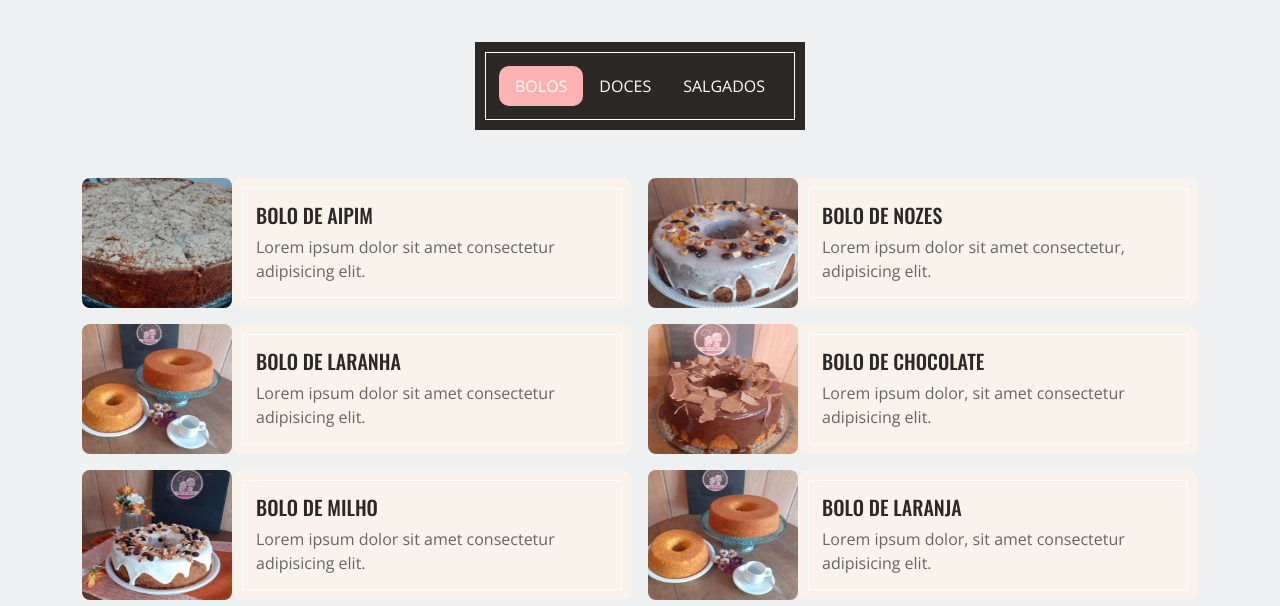
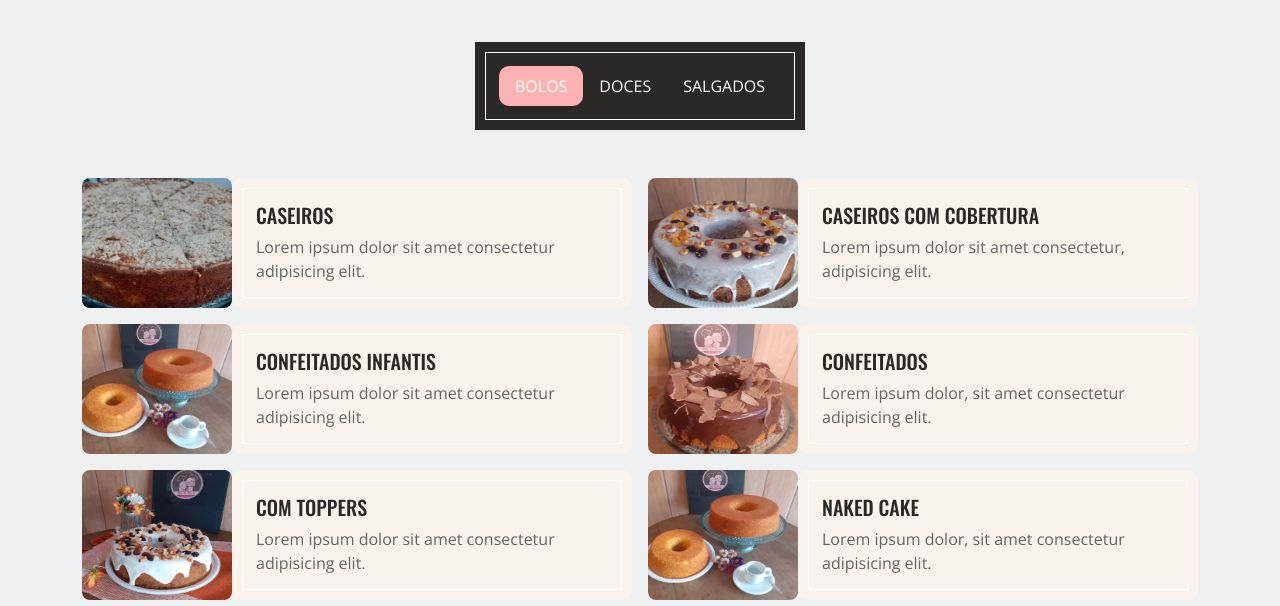
Before and after one commit to hamilton-vivas/projeto-mae-da-maria, a plain HTML site: page menu.html in a window 1280 px wide. Shown: the part 346-952 px from the top of the page. Drawn offline with nearby package versions, Linux system fonts and the light colour scheme.

Commit message:
alteração de títulos de bolos

```diff
--- a/menu.html
+++ b/menu.html
@@ -54,7 +54,6 @@
     <main>
     <!-- Products Start -->
     <section>
-        <section>
         <div class="container-fluid about py-5">
             <div class="container">
                 <div class="section-title position-relative text-center mx-auto mb-5 pb-3" style="max-width: 600px;">
@@ -62,7 +61,8 @@
                     <h2 class="display-4 text-uppercase">Confira nossos produtos</h2>
                 </div>
                 <div class="tab-class text-center">
-                        <ul class="nav nav-pills d-inline-flex justify-content-center bg-dark text-uppercase border-inner p-4 mb-5">
+                    <ul
+                        class="nav nav-pills d-inline-flex justify-content-center bg-dark text-uppercase border-inner p-4 mb-5">
                         <li class="nav-item">
                             <a style="border-radius: 10px;" class="nav-link text-white active" data-bs-toggle="pill" href="#tab-1">BOLOS</a>
                         </li>
@@ -82,7 +82,7 @@
                                             <img class="img-fluid" src="img/bolo-aipim-cobertura.jpg" alt="Imagem de bolo" style="width: 150px; height: 130px; border-radius: 8px;">
                                         </div>
                                         <div class="d-flex flex-column justify-content-center text-start bg-secondary border-inner px-4" style="border-radius: 10px;">
-                                                <h5 class="text-uppercase">Bolo de Aipim</h5>
+                                            <h5 class="text-uppercase">Caseiros</h5>
                                             <span>Lorem ipsum dolor sit amet consectetur adipisicing elit.</span>
                                         </div>
                                     </div>
@@ -93,7 +93,7 @@
                                             <img class="img-fluid" src="img/bolo-nozes-cobertura.jpg" alt="Imagem de bolo" style="width: 150px; height: 130px; border-radius: 8px;">
                                         </div>
                                         <div class="d-flex flex-column justify-content-center text-start bg-secondary border-inner px-4" style="border-radius: 10px;">
-                                                <h5 class="text-uppercase">Bolo de nozes</h5>
+                                            <h5 class="text-uppercase">Caseiros com cobertura</h5>
                                             <span>Lorem ipsum dolor sit amet consectetur, adipisicing elit.</span>
                                         </div>
                                     </div>
@@ -104,7 +104,7 @@
                                             <img class="img-fluid" src="img/bolo-laranja.jpg" alt="Imagem de bolo" style="width: 150px; height: 130px; border-radius: 8px;">
                                             </div>
                                         <div class="d-flex flex-column justify-content-center text-start bg-secondary border-inner px-4" style="border-radius: 10px;">
-                                                <h5 class="text-uppercase">Bolo de laranha</h5>
+                                            <h5 class="text-uppercase">Confeitados infantis</h5>
                                             <span>Lorem ipsum dolor sit amet consectetur adipisicing elit.</span>
                                         </div>
                                     </div>
@@ -112,10 +112,11 @@
                                 <div class="col-lg-6">
                                     <div class="d-flex h-100">
                                         <div class="flex-shrink-0">
-                                                <img class="img-fluid" src="img/bolo-chocolate-crocante.jpg" alt="Imagem de bolo" style="width: 150px; height: 130px; border-radius: 8px;">
+                                            <img class="img-fluid" src="img/bolo-chocolate-crocante.jpg" alt="Imagem de bolo"
+                                                style="width: 150px; height: 130px; border-radius: 8px;">
                                         </div>
                                         <div class="d-flex flex-column justify-content-center text-start bg-secondary border-inner px-4" style="border-radius: 10px;">
-                                                <h5 class="text-uppercase">Bolo de chocolate</h5>
+                                            <h5 class="text-uppercase">Confeitados</h5>
                                             <span>Lorem ipsum dolor, sit amet consectetur adipisicing elit.</span>
                                         </div>
                                     </div>
@@ -123,10 +124,11 @@
                                 <div class="col-lg-6">
                                     <div class="d-flex h-100">
                                         <div class="flex-shrink-0">
-                                                <img class="img-fluid" src="img/bolo-fuba.jpg" alt="Imagem de bolo" style="width: 150px; height: 130px; border-radius: 8px;">
+                                            <img class="img-fluid" src="img/bolo-fuba.jpg" alt="Imagem de bolo"
+                                                style="width: 150px; height: 130px; border-radius: 8px;">
                                             </div>
                                         <div class="d-flex flex-column justify-content-center text-start bg-secondary border-inner px-4" style="border-radius: 10px;">
-                                                <h5 class="text-uppercase">Bolo de milho</h5>
+                                            <h5 class="text-uppercase">Com toppers</h5>
                                             <span>Lorem ipsum dolor sit amet consectetur adipisicing elit.</span>
                                         </div>
                                     </div>
@@ -134,10 +136,11 @@
                                 <div class="col-lg-6">
                                     <div class="d-flex h-100">
                                         <div class="flex-shrink-0">
-                                                <img class="img-fluid" src="img/bolo-laranja.jpg" alt="Imagem de bolo" style="width: 150px; height: 130px; border-radius: 8px;">
+                                            <img class="img-fluid" src="img/bolo-laranja.jpg" alt="Imagem de bolo"
+                                                style="width: 150px; height: 130px; border-radius: 8px;">
                                         </div>
                                         <div class="d-flex flex-column justify-content-center text-start bg-secondary border-inner px-4" style="border-radius: 10px;">
-                                                <h5 class="text-uppercase">Bolo de Laranja</h5>
+                                            <h5 class="text-uppercase">Naked cake</h5>
                                             <span>Lorem ipsum dolor, sit amet consectetur adipisicing elit.</span>
                                         </div>
                                     </div>
@@ -149,9 +152,10 @@
                                 <div class="col-lg-6">
                                     <div class="d-flex h-100">
                                         <div class="flex-shrink-0">
-                                                <img class="img-fluid" src="img/doce-caju.jpg" alt="Imagem de doce" style="width: 150px; height: 130px; border-radius: 8px;">
+                                            <img class="img-fluid" src="img/doce-caju.jpg" alt="Imagem de doce"
+                                                style="width: 150px; height: 130px; border-radius: 8px;">
                                         </div>
-                                            <div class="d-flex flex-column justify-content-center text-start bg-secondary border-inner px-4",style="border-radius: 10px;">
+                                        <div class="d-flex flex-column justify-content-center text-start bg-secondary border-inner px-4" style="border-radius: 10px;">
                                             <h5 class="text-uppercase">Cajuzinho</h5>
                                             <span>Lorem ipsum dolor sit amet, consectetur adipisicing elit.</span>
                                         </div>
```
Lines whose indentation alone changed are shown as unchanged.
